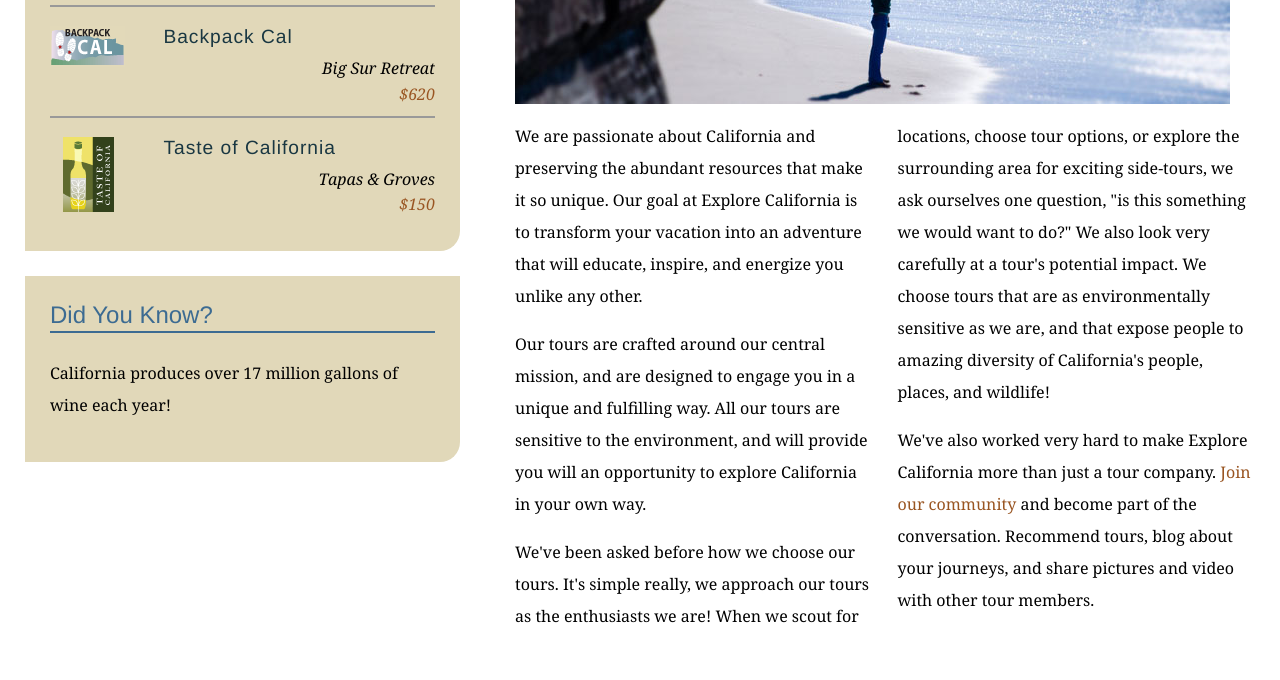
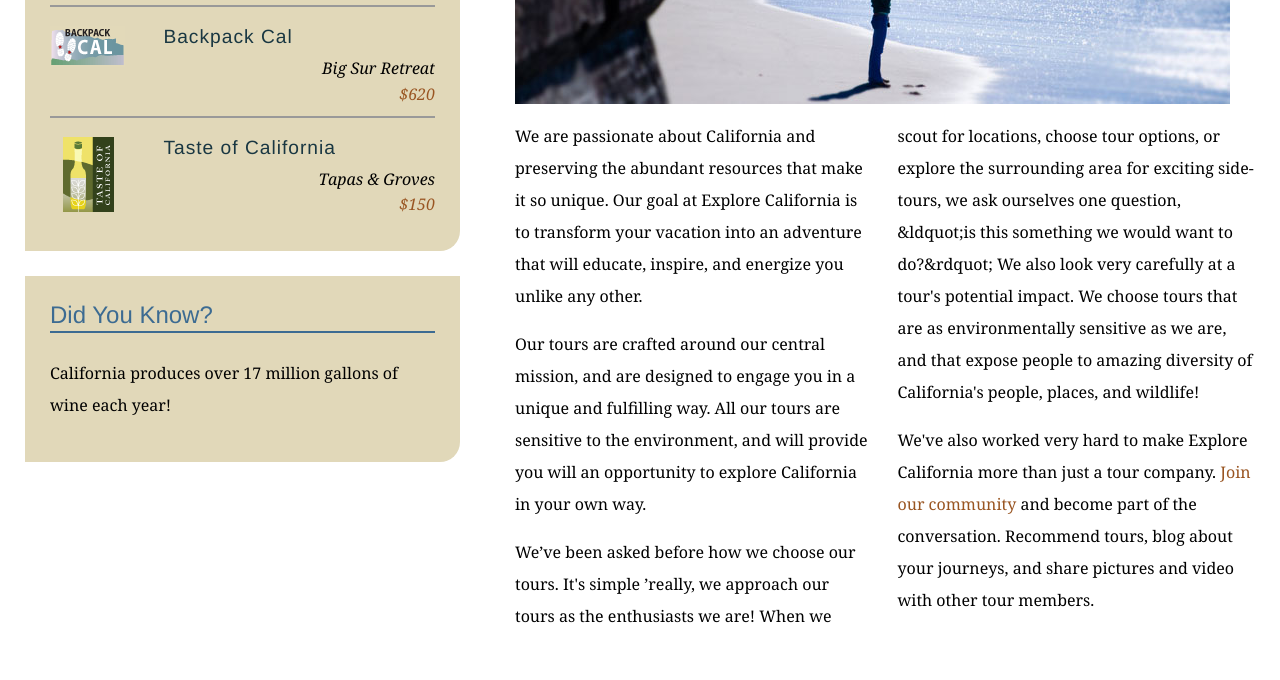
Before and after one commit to aminhp93/explore_california, a plain HTML site: page mission.html in a window 1280 px wide. Shown: the part 580-1260 px from the top of the page. Drawn offline with Linux system fonts and the light colour scheme.

Commit message:
Replaces straight quotes with curly quotes

```diff
--- a/mission.html
+++ b/mission.html
@@ -64,7 +64,7 @@
           <div class="multiCol">
             <p>We are passionate about California and preserving the abundant resources that make it so unique. Our goal at Explore California is to transform your vacation into an adventure that will educate, inspire, and energize you unlike any other.</p>
             <p>Our tours are crafted around our central mission, and are designed to engage you in a unique and fulfilling way. All our tours are sensitive to the environment, and will provide you will an opportunity to explore California in your own way.</p>
-            <p>We've been asked before how we choose our tours. It's simple really, we approach our tours as the enthusiasts we are! When we scout for locations, choose tour options, or explore the surrounding area for exciting side-tours, we ask ourselves one question, &quot;is this something we would want to do?&quot; We also look very carefully at a tour's potential impact. We choose tours that are as environmentally sensitive as we are, and that expose people to amazing diversity of California's people, places, and wildlife!</p>
+            <p>We&rsquo;ve been asked before how we choose our tours. It's simple &rsquo;really, we approach our tours as the enthusiasts we are! When we scout for locations, choose tour options, or explore the surrounding area for exciting side-tours, we ask ourselves one question, &ldquot;is this something we would want to do?&rdquot; We also look very carefully at a tour's potential impact. We choose tours that are as environmentally sensitive as we are, and that expose people to amazing diversity of California's people, places, and wildlife!</p>
             <p>We've also worked very hard to make Explore California more than just a tour company. <a href="explorers/join.html">Join our community</a> and become part of the conversation. Recommend tours, blog about your journeys, and share pictures and video with other tour members.</p>
           </div>
         </div>
```
